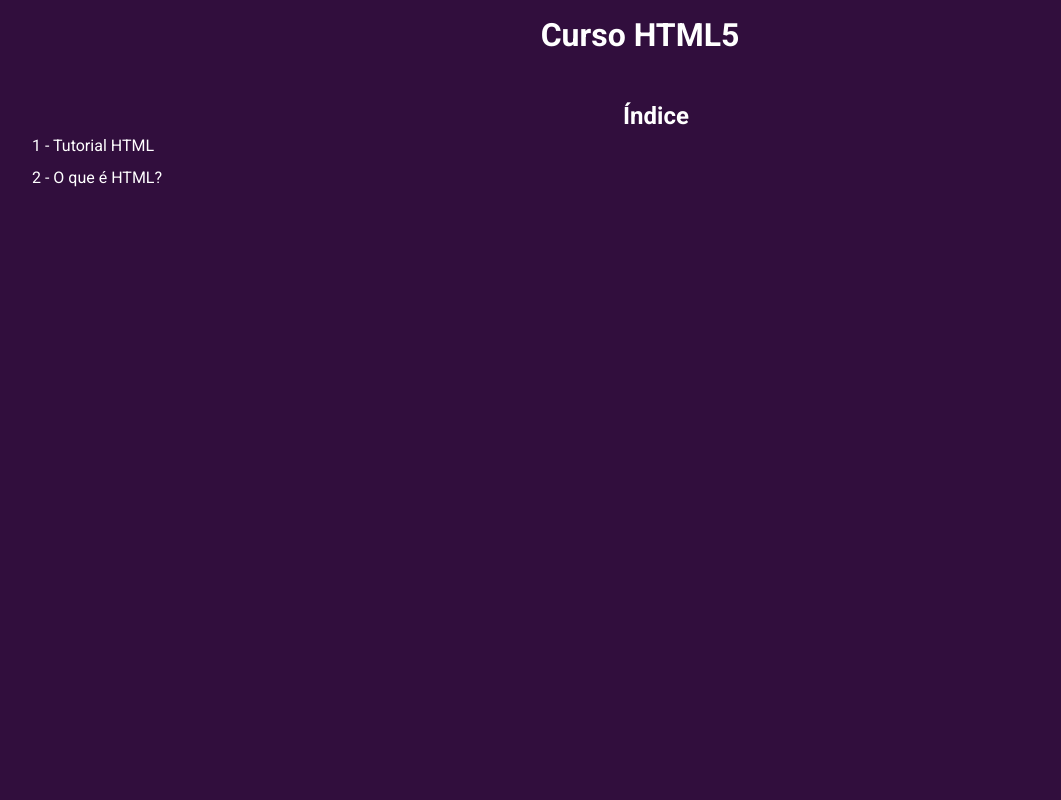
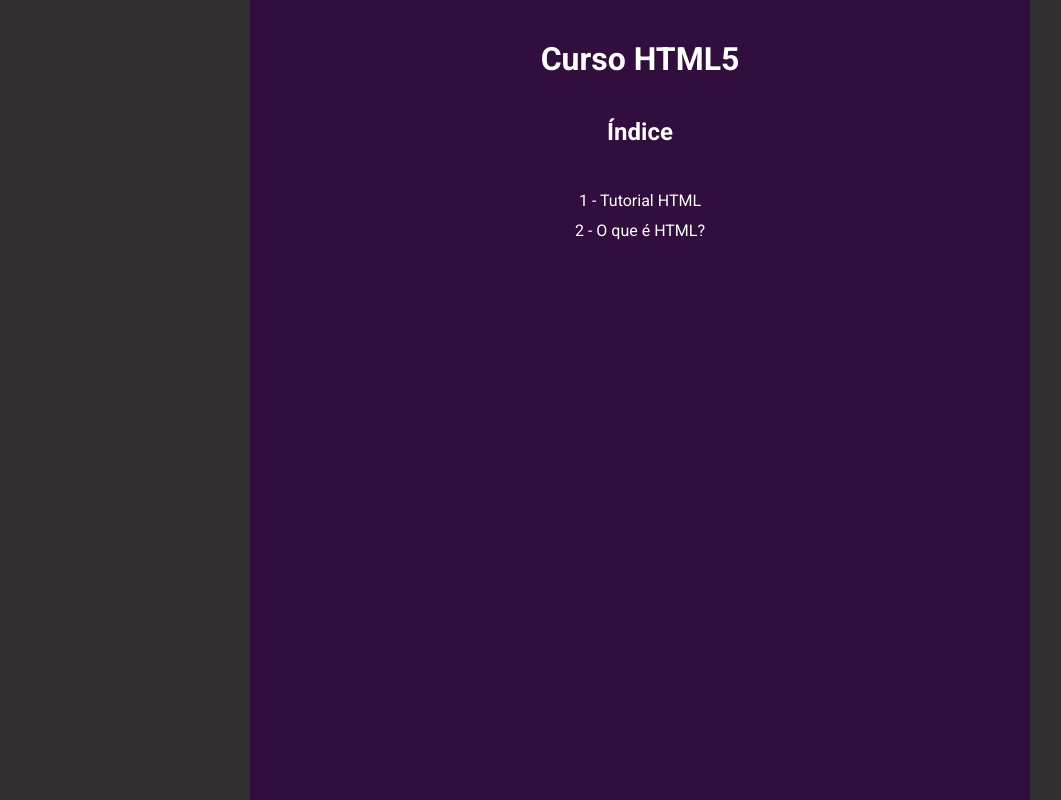
Before and after one commit to Portal-de-Cursos-Online-FC/portal-de-cursos-online-fc, a website: page src/assets/cursos/html/curso_HTML5.html in a window 1280 px wide. Shown: the whole page, without its empty margins (0-1061 px from the left). Drawn offline with Linux system fonts and the light colour scheme.

Commit message:
Corrigindo página do curso HTML5

```diff
--- a/src/assets/cursos/html/curso_HTML5.html
+++ b/src/assets/cursos/html/curso_HTML5.html
@@ -10,32 +10,35 @@
 </head>
 
 <body>
+
+    <div id="global-container">
         <header>
-        <div class="title">
-            <h1 class="title">Curso HTML5</h1>
+            <div class="header-container">
+                <h1 class="title-text">Curso HTML5</h1>
             </div>
         </header>
 
         <main>
-        <div class="main-container">
+            <div class="indice-container">
                 <h2 class="sub-title">Índice</h2>
             </div>
 
             <section>
                 <div class="lessons-links">
                     <ol>
-                    <li><a href="./Aulas_HTML5/1-Tutorial_HTML.html" target="_blank">1 - Tutorial HTML</a></li>
-                    <li><a href="Aulas_HTML5/2-What_is_HTML.html" target="_blank">2 - O que é HTML?</a></li>
+                        <li>
+                            <a href="./Aulas_HTML5/1-Tutorial_HTML.html" target="_blank">1 - Tutorial HTML</a>
+                        </li>
+                        <li>
+                            <a href="Aulas_HTML5/2-What_is_HTML.html" target="_blank">2 - O que é HTML?</a>
+                        </li>
 
                     </ol>
                 </div>
             </section>
         </main>
 
-
-
-
-
+    </div>
 
 </body>
 
--- a/src/assets/cursos/html/styles/cursoHTML.css
+++ b/src/assets/cursos/html/styles/cursoHTML.css
@@ -1,53 +1,90 @@
 @import url('https://fonts.googleapis.com/css2?family=Roboto:ital,wght@0,100;0,300;0,400;0,500;0,700;0,900;1,100;1,300;1,400;1,500;1,700;1,900&display=swap');
+
 :root {
     --pink: #FF046F;
-    --violet: #310e3d;
+    --violet: #C63BFA;
     --white: #ffffff;
+    --background-color: #310e3d;
+    --background-body: #312f2f;
 }
 
 * {
     font-family: 'Roboto', sans-serif;
+    text-decoration: none;
+    outline: none;
     margin: 0;
     padding: 0;
-    text-decoration: none;
     box-sizing: border-box;
-    background-color: var(--violet);
     color: var(--white);
 }
 
-header .title {
+body {
+    background-color: var(--background-body);
+    margin: 0;
+    padding: 0;
+}
+
+#global-container {
+    width: 70%;
+    max-width: 780px;
+    margin: 0 auto;
+    min-height: 100vh;
+    background-color: var(--background-color);
+    display: flex;
+    flex-direction: column;
+}
+
+header-container {
+    width: 200px;
+    height: fit-content;
+}
+
+h1 {
+    text-align: center;
+    padding-top: 40px;
+    padding-bottom: 40px;
+}
+
+.indice-container {
+    width: 200px;
+    height: fit-content;
+    margin: 0 auto;
+    padding-bottom: 40px;
+
+}
+
+.sub-title {
     text-align: center;
 }
 
-header .title h1 {
-    margin-top: 1rem;
+.lessons-links {
+    width: 500px auto;
+    margin: 0 auto;
+    text-align: center;
+    align-items: center;
+    justify-items: center;
 }
 
-main .main-container {
-    text-align: center;
-    margin-top: 3rem;
-    margin-left: 2rem;
-}
-
-section .lessons-links a {
-    text-align: center;
-    align-items: center;
-    justify-content: center;
-    margin-left: 2rem;
-}
-
-section .lessons-links a+a {
-    margin-top: 2rem;
-    margin-left: 2rem;
+li {
+    list-style: none;
+    width: 350px;
+    margin: 0 auto;
+    line-height: 30px;
 }
 
 a {
     text-align: center;
-    text-align: center;
-    justify-content: center;
-    line-height: 2rem;
 }
 
 a:hover {
     color: var(--pink);
 }
+
+
+
+@media(max-width:780px) {
+    #global-container {
+        width: 100%;
+        margin: 0 auto;
+    }
+}
```
Also changed, not shown: src/assets/index.html (+1 -1 lines). Lines whose indentation alone changed are shown as unchanged.
